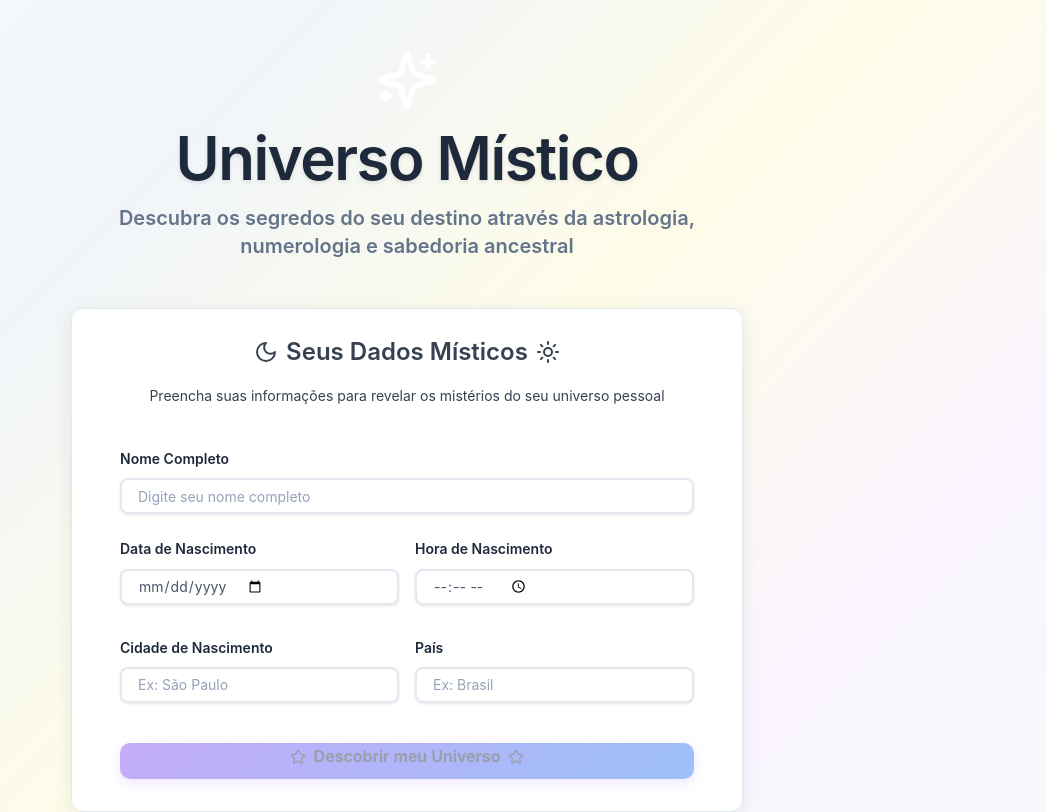
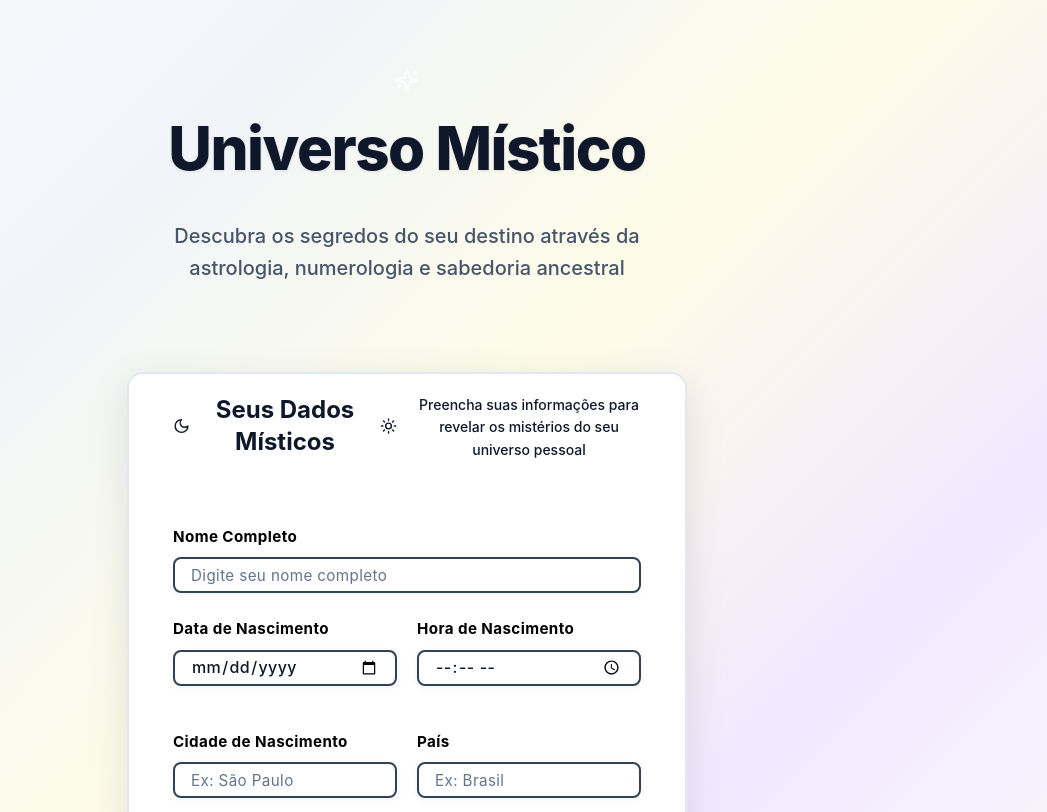
Before and after one commit to mandsantiago/universo-mistico, a React (Vite) app: page / in a window 1280 px wide. Shown: the top 812 px of the page, without its empty margins (233-1280 px from the left). Built offline with nearby package versions, Linux system fonts and the light colour scheme.

Commit message:
modifica cores mais uma vez

```diff
--- a/src/App.css
+++ b/src/App.css
@@ -29,170 +29,213 @@
   border-color: hsl(var(--border));
 }
 
-/* Fundo místico suave e elegante */
-body {
+/* FUNDO PRINCIPAL - Gradiente suave e elegante */
+body, html, #root {
   background: linear-gradient(135deg,
-    #f8fafc 0%,     /* Branco azulado muito suave */
-    #f1f5f9 25%,    /* Cinza azulado claro */
+    #f8fafc 0%,     /* Branco azulado */
+    #f1f5f9 25%,    /* Cinza muito claro */
     #fefce8 50%,    /* Amarelo muito suave */
-    #faf5ff 75%,    /* Roxo muito suave */
-    #f8fafc 100%    /* Volta para branco azulado */
-  );
+    #f3e8ff 75%,    /* Roxo muito suave */
+    #f8fafc 100%    /* Volta para branco */
+  ) !important;
   min-height: 100vh;
-  color: #1e293b;  /* Texto escuro para boa legibilidade */
-  font-feature-settings: "rlig" 1, "calt" 1;
+  margin: 0;
+  padding: 0;
   font-family: 'Inter', -apple-system, BlinkMacSystemFont, sans-serif;
 }
 
-/* Garantir que o fundo cubra toda a tela */
-html, body, #root {
-  min-height: 100vh;
-  margin: 0;
-  padding: 0;
+/* TÍTULO PRINCIPAL - Contraste máximo */
+h1, .text-4xl, .text-5xl, .text-6xl,
+[class*="text-4xl"], [class*="text-5xl"], [class*="text-6xl"] {
+  color: #0f172a !important;  /* Preto azulado - contraste máximo */
+  font-weight: 800 !important;
+  text-shadow: 0 1px 3px rgba(0, 0, 0, 0.1) !important;
+  letter-spacing: -0.025em !important;
+  line-height: 1.2 !important;
 }
 
-#root {
-  background: linear-gradient(135deg,
-    #f8fafc 0%,     /* Branco azulado muito suave */
-    #f1f5f9 25%,    /* Cinza azulado claro */
-    #fefce8 50%,    /* Amarelo muito suave */
-    #faf5ff 75%,    /* Roxo muito suave */
-    #f8fafc 100%    /* Volta para branco azulado */
-  );
-  min-height: 100vh;
+/* SUBTÍTULO - Bem legível */
+h2, h3, .text-xl, .text-2xl, .text-3xl,
+[class*="text-xl"], [class*="text-2xl"], [class*="text-3xl"] {
+  color: #1e293b !important;  /* Cinza muito escuro */
+  font-weight: 700 !important;
 }
 
-/* TÍTULO PRINCIPAL - Contraste forte e elegante */
-h1, .text-4xl, .text-5xl, .text-6xl {
-  color: #1e293b !important;  /* Cinza escuro para máximo contraste */
-  font-weight: 700 !important;
-  text-shadow: 0 2px 4px rgba(0, 0, 0, 0.1);
-  letter-spacing: -0.025em;
+/* TEXTO DESCRITIVO - Contraste forte */
+p, .text-base, .text-sm, .text-lg,
+[class*="text-base"], [class*="text-sm"], [class*="text-lg"] {
+  color: #334155 !important;  /* Cinza escuro */
+  line-height: 1.6 !important;
+  font-weight: 500 !important;
 }
 
-/* SUBTÍTULOS - Boa legibilidade */
-h2, h3, .text-xl, .text-2xl, .text-3xl {
-  color: #334155 !important;  /* Cinza médio escuro */
-  font-weight: 600 !important;
+/* CARD PRINCIPAL - Fundo branco puro com sombra */
+.card, .mystic-card, .bg-white, .bg-card,
+[class*="bg-white"], [class*="bg-card"] {
+  background: #ffffff !important;
+  border: 2px solid #e2e8f0 !important;
+  border-radius: 16px !important;
+  box-shadow: 0 10px 40px rgba(0, 0, 0, 0.1) !important;
+  padding: 32px !important;
+  margin: 20px auto !important;
+  max-width: 600px !important;
 }
 
-/* TEXTO DESCRITIVO - Legível mas suave */
-p, .text-base, .text-sm, .text-lg {
-  color: #475569 !important;  /* Cinza médio */
-  line-height: 1.6;
+/* TÍTULO DO CARD - Destaque forte */
+.card h2, .card h3, .mystic-card h2, .mystic-card h3,
+[class*="card"] h2, [class*="card"] h3 {
+  color: #0f172a !important;  /* Preto azulado */
+  font-weight: 700 !important;
+  font-size: 1.5rem !important;
+  margin-bottom: 16px !important;
+  text-align: center !important;
+  display: flex !important;
+  align-items: center !important;
+  justify-content: center !important;
+  gap: 8px !important;
 }
 
-/* LABELS DOS FORMULÁRIOS - Contraste forte */
-label, .text-sm.font-medium {
-  color: #1e293b !important;  /* Escuro para máxima legibilidade */
-  font-weight: 600 !important;
-  font-size: 0.875rem !important;
-  margin-bottom: 0.5rem !important;
+/* LABELS - CONTRASTE MÁXIMO */
+label, .label, .text-sm.font-medium,
+[class*="label"], [class*="font-medium"] {
+  color: #000000 !important;  /* PRETO PURO - máximo contraste */
+  font-weight: 700 !important;  /* Peso extra forte */
+  font-size: 0.95rem !important;  /* Tamanho maior */
+  margin-bottom: 8px !important;
   display: block !important;
+  text-transform: none !important;
+  letter-spacing: 0.025em !important;
 }
 
-/* INPUTS - Fundo branco com bordas definidas */
-input, textarea, select {
-  background: #ffffff !important;  /* Fundo branco puro */
-  border: 2px solid #e2e8f0 !important;  /* Borda cinza clara */
+/* INPUTS - Fundo branco com bordas escuras */
+input, textarea, select,
+[type="text"], [type="email"], [type="date"], [type="time"] {
+  background: #ffffff !important;
+  border: 2px solid #334155 !important;  /* Borda escura */
   border-radius: 8px !important;
-  padding: 12px 16px !important;
-  color: #1e293b !important;  /* Texto escuro */
-  font-size: 0.875rem !important;
+  padding: 14px 16px !important;
+  color: #0f172a !important;  /* Texto preto */
+  font-size: 1rem !important;
+  font-weight: 500 !important;
   transition: all 0.2s ease !important;
-  box-shadow: 0 1px 3px rgba(0, 0, 0, 0.1) !important;
+  box-shadow: 0 2px 8px rgba(0, 0, 0, 0.05) !important;
+  width: 100% !important;
+  box-sizing: border-box !important;
 }
 
-/* INPUTS EM FOCO - Destaque roxo místico */
+/* INPUTS EM FOCO - Destaque roxo */
 input:focus, textarea:focus, select:focus {
-  border-color: #8b5cf6 !important;  /* Roxo místico */
-  box-shadow: 0 0 0 3px rgba(139, 92, 246, 0.1) !important;
+  border-color: #7c3aed !important;  /* Roxo místico */
+  box-shadow: 0 0 0 3px rgba(124, 58, 237, 0.2) !important;
   outline: none !important;
   background: #ffffff !important;
 }
 
 /* PLACEHOLDER - Contraste adequado */
 input::placeholder, textarea::placeholder {
-  color: #94a3b8 !important;  /* Cinza médio claro */
+  color: #64748b !important;  /* Cinza médio */
   opacity: 1 !important;
+  font-weight: 400 !important;
 }
 
-/* BOTÃO PRINCIPAL - Gradiente místico com contraste */
-button, .btn, .button {
-  background: linear-gradient(135deg, #8b5cf6 0%, #3b82f6 100%) !important;
+/* BOTÃO PRINCIPAL - Gradiente místico forte */
+button, .btn, .button,
+[class*="btn"], [class*="button"] {
+  background: linear-gradient(135deg, #7c3aed 0%, #3b82f6 100%) !important;
   color: #ffffff !important;
   border: none !important;
-  padding: 14px 28px !important;
-  border-radius: 10px !important;
-  font-weight: 600 !important;
-  font-size: 1rem !important;
+  padding: 16px 32px !important;
+  border-radius: 12px !important;
+  font-weight: 700 !important;
+  font-size: 1.1rem !important;
   cursor: pointer !important;
   transition: all 0.3s ease !important;
-  box-shadow: 0 4px 14px rgba(139, 92, 246, 0.3) !important;
-  text-shadow: 0 1px 2px rgba(0, 0, 0, 0.1) !important;
+  box-shadow: 0 6px 20px rgba(124, 58, 237, 0.4) !important;
+  text-shadow: 0 1px 2px rgba(0, 0, 0, 0.2) !important;
+  width: 100% !important;
+  margin-top: 20px !important;
 }
 
-/* BOTÃO EM HOVER - Efeito elegante */
+/* BOTÃO EM HOVER */
 button:hover, .btn:hover, .button:hover {
   transform: translateY(-2px) !important;
-  box-shadow: 0 8px 25px rgba(139, 92, 246, 0.4) !important;
-  background: linear-gradient(135deg, #7c3aed 0%, #2563eb 100%) !important;
+  box-shadow: 0 10px 30px rgba(124, 58, 237, 0.5) !important;
+  background: linear-gradient(135deg, #6d28d9 0%, #2563eb 100%) !important;
 }
 
-/* CARDS DE RESULTADOS - Fundo branco com sombra suave */
-.mystic-card, .card, .bg-white {
-  background: #ffffff !important;
-  border: 1px solid #e2e8f0 !important;
-  border-radius: 12px !important;
-  box-shadow: 0 4px 20px rgba(0, 0, 0, 0.08) !important;
-  padding: 24px !important;
+/* TEXTO MUTED - Ainda legível */
+.text-muted-foreground, .text-muted, .muted,
+[class*="text-muted"], [class*="muted"] {
+  color: #475569 !important;  /* Cinza escuro legível */
+  font-weight: 500 !important;
+}
+
+/* TEXTO SECUNDÁRIO - Bem contrastado */
+.text-gray-600, .text-gray-500, .text-gray-700,
+[class*="text-gray"] {
+  color: #374151 !important;  /* Cinza escuro */
+  font-weight: 500 !important;
+}
+
+/* GRID DE CAMPOS - Layout melhorado */
+.grid, .grid-cols-2, [class*="grid"] {
+  display: grid !important;
+  grid-template-columns: 1fr 1fr !important;
+  gap: 20px !important;
   margin-bottom: 20px !important;
 }
 
-/* TÍTULOS DOS CARDS - Destaque místico */
-.card h3, .mystic-card h3, .card h2, .mystic-card h2 {
-  color: #7c3aed !important;  /* Roxo místico */
-  font-weight: 700 !important;
-  font-size: 1.25rem !important;
-  margin-bottom: 12px !important;
-  display: flex !important;
-  align-items: center !important;
-  gap: 8px !important;
+/* CAMPO INDIVIDUAL */
+.space-y-2 > *, .form-field, .field {
+  margin-bottom: 20px !important;
 }
 
-/* CONTEÚDO DOS CARDS - Legibilidade perfeita */
-.card p, .mystic-card p, .card div, .mystic-card div {
-  color: #374151 !important;  /* Cinza escuro */
-  line-height: 1.6 !important;
-  margin-bottom: 8px !important;
+/* RESPONSIVIDADE - Mobile */
+@media (max-width: 768px) {
+  .grid, .grid-cols-2 {
+    grid-template-columns: 1fr !important;
+    gap: 16px !important;
+  }
+
+  .card, .mystic-card {
+    padding: 20px !important;
+    margin: 16px !important;
+  }
+
+  h1, .text-4xl, .text-5xl, .text-6xl {
+    font-size: 2rem !important;
+  }
+
+  button, .btn, .button {
+    padding: 14px 24px !important;
+    font-size: 1rem !important;
+  }
 }
 
-/* DESTAQUES ESPECIAIS - Texto em destaque */
-.highlight, .font-semibold, .font-bold {
-  color: #1e293b !important;
-  font-weight: 600 !important;
+/* FOOTER - Legível */
+footer, .footer, [class*="footer"] {
+  color: #475569 !important;
+  font-size: 0.875rem !important;
+  text-align: center !important;
+  padding: 24px !important;
+  font-weight: 500 !important;
 }
 
-/* ÍCONES E EMOJIS - Tamanho adequado */
-.icon, .emoji {
+/* ÍCONES E EMOJIS */
+.icon, .emoji, [class*="icon"] {
   font-size: 1.5rem !important;
   margin-right: 8px !important;
 }
 
-/* ANIMAÇÕES MÍSTICAS SUAVES */
+/* ANIMAÇÕES SUAVES */
 @keyframes float {
   0%, 100% { transform: translateY(0px); }
-  50% { transform: translateY(-8px); }
+  50% { transform: translateY(-6px); }
 }
 
 @keyframes glow {
   0%, 100% { opacity: 1; }
-  50% { opacity: 0.7; }
-}
-
-@keyframes shimmer {
-  0% { background-position: -200px 0; }
-  100% { background-position: calc(200px + 100%) 0; }
+  50% { opacity: 0.8; }
 }
 
 .animate-float {
@@ -203,106 +246,76 @@ button:hover, .btn:hover, .button:hover {
   animation: glow 3s ease-in-out infinite;
 }
 
-/* RESPONSIVIDADE - Mobile first */
-@media (max-width: 768px) {
-  h1, .text-4xl, .text-5xl, .text-6xl {
-    font-size: 2rem !important;
-    line-height: 1.2 !important;
-  }
+/* CORREÇÕES ESPECÍFICAS PARA ELEMENTOS PROBLEMÁTICOS */
 
-  .card, .mystic-card {
-    padding: 16px !important;
-    margin-bottom: 16px !important;
-  }
-
-  button, .btn, .button {
-    padding: 12px 24px !important;
-    font-size: 0.875rem !important;
-  }
+/* Garantir que todos os textos tenham contraste adequado */
+* {
+  -webkit-font-smoothing: antialiased;
+  -moz-osx-font-smoothing: grayscale;
 }
 
-/* ACESSIBILIDADE - Alto contraste */
-@media (prefers-contrast: high) {
-  body {
-    background: #ffffff !important;
-  }
-
-  h1, h2, h3, label {
-    color: #000000 !important;
-  }
-
-  input, textarea, select {
-    border: 3px solid #000000 !important;
-  }
-}
-
-/* MODO ESCURO - Se necessário */
-@media (prefers-color-scheme: dark) {
-  body {
-    background: linear-gradient(135deg, #1e293b 0%, #334155 50%, #1e293b 100%) !important;
-    color: #f8fafc !important;
-  }
-
-  h1, h2, h3, label {
-    color: #f8fafc !important;
-  }
-
-  input, textarea, select {
-    background: #334155 !important;
-    border-color: #475569 !important;
-    color: #f8fafc !important;
-  }
-
-  .card, .mystic-card {
-    background: #334155 !important;
-    border-color: #475569 !important;
-  }
-}
-
-/* CORREÇÕES ESPECÍFICAS PARA ELEMENTOS PROBLEMÁTICOS */
-.text-muted-foreground {
-  color: #64748b !important;  /* Cinza médio com bom contraste */
-}
-
-.text-gray-600 {
-  color: #475569 !important;  /* Cinza escuro para melhor legibilidade */
-}
-
-.text-gray-500 {
-  color: #64748b !important;  /* Cinza médio */
-}
-
-.text-gray-400 {
-  color: #94a3b8 !important;  /* Cinza claro mas ainda legível */
-}
-
-/* GARANTIR QUE NENHUM ELEMENTO TENHA FUNDO AMARELO FORTE */
-.bg-yellow-100, .bg-yellow-200, .bg-yellow-300, .bg-yellow-400, .bg-yellow-500 {
+/* Remover qualquer fundo colorido problemático */
+.bg-yellow-100, .bg-yellow-200, .bg-yellow-300,
+.bg-blue-100, .bg-blue-200, .bg-purple-100,
+[class*="bg-yellow"], [class*="bg-blue"], [class*="bg-purple"] {
   background: #ffffff !important;
   border: 1px solid #e2e8f0 !important;
 }
 
-/* MELHORAR CONTRASTE DE LINKS */
-a, .link {
+/* Links com contraste forte */
+a, .link, [class*="link"] {
   color: #7c3aed !important;
   text-decoration: underline !important;
-  font-weight: 500 !important;
+  font-weight: 600 !important;
 }
 
 a:hover, .link:hover {
   color: #5b21b6 !important;
 }
 
-/* FOOTER E ELEMENTOS SECUNDÁRIOS */
-footer, .footer {
-  color: #64748b !important;
-  font-size: 0.875rem !important;
-  text-align: center !important;
+/* Garantir que elementos com classes específicas tenham contraste */
+.text-foreground {
+  color: #0f172a !important;
+}
+
+.text-muted-foreground {
+  color: #475569 !important;
+}
+
+/* Espaçamentos adequados */
+.space-y-4 > * + * {
+  margin-top: 1rem !important;
+}
+
+.space-y-2 > * + * {
+  margin-top: 0.5rem !important;
+}
+
+/* Container principal */
+.container, .max-w-md, .mx-auto {
+  max-width: 600px !important;
+  margin: 0 auto !important;
   padding: 20px !important;
 }
 
-/* GARANTIR LEGIBILIDADE EM TODOS OS ELEMENTOS */
-* {
-  -webkit-font-smoothing: antialiased;
-  -moz-osx-font-smoothing: grayscale;
+/* Garantir que o card seja sempre visível */
+.bg-card {
+  background: #ffffff !important;
+  color: #0f172a !important;
 }
+
+/* Texto do card sempre escuro */
+.bg-card * {
+  color: inherit !important;
+}
+
+/* Labels sempre pretas */
+.bg-card label {
+  color: #000000 !important;
+}
+
+/* Inputs sempre com fundo branco */
+.bg-card input {
+  background: #ffffff !important;
+  color: #0f172a !important;
+}
```
